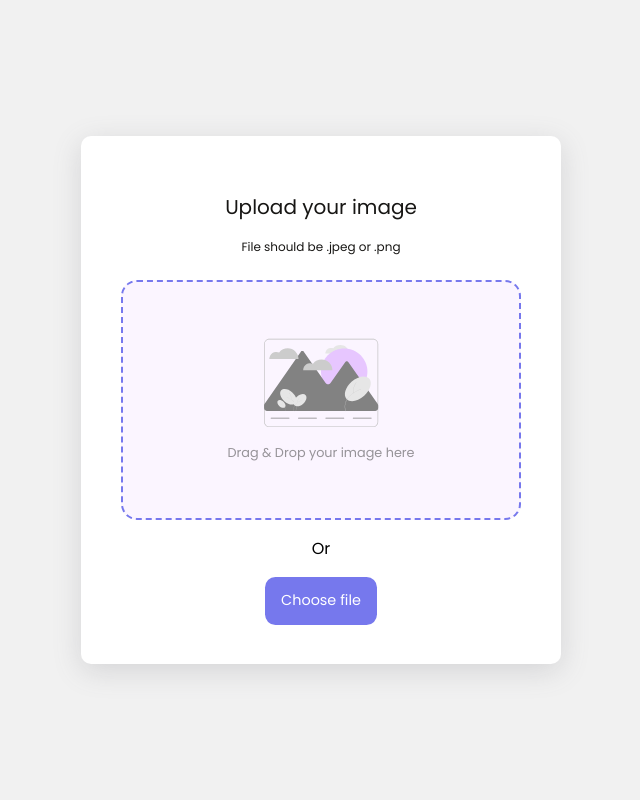
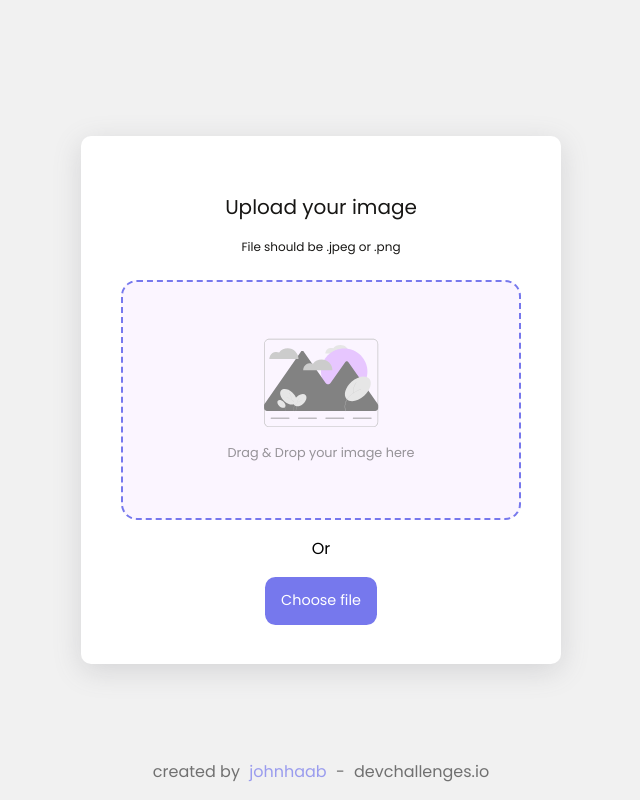
Before and after one commit to Simon-zps/Image-Uploader, a React (Create React App) app: page / in a window 1280 px wide. Shown: the whole page, without its empty margins (319-959 px from the left). Built offline with nearby package versions, Linux system fonts and the light colour scheme.

Commit message:
Final update

```diff
--- a/src/components/Home/Home.jsx
+++ b/src/components/Home/Home.jsx
@@ -11,36 +11,25 @@ import "./Home.scss";
 
 const Home = ({ setLoading, handleHasResults }) => {
   const [image, setImage] = useState(null);
-  const [imageDD, setImageDD] = useState(null);
   const [errMsg, setErrorMsg] = useState(null);
   const [hasErr, setErr] = useState(false);
 
-  useEffect(() => {
-    if (imageDD === null) {
-      return;
-    }
-
-    uploadImage(imageDD);
-    // eslint-disable-next-line react-hooks/exhaustive-deps
-  }, [imageDD]);
-
-  const uploadImage = () => {
-    if (image === null) return;
+  const uploadImage = (file) => {
+    if (!file) return;
     setLoading(true);
     const imageRef = ref(storage, `images/${uuidv4()}`);
-    uploadBytes(imageRef, image).then(() => {
+    uploadBytes(imageRef, file).then(() => {
       handleHasResults();
     });
   };
 
   const DragDrop = () => {
+    const [file, setFile] = useState(null);
+
     const onDrop = useCallback((acceptedFiles) => {
-      setImageDD(acceptedFiles[0]);
-      handleDragDrop();
-      console.log(
-        "successfully ran Drag & Drop function --- Output:",
-        setImageDD
-      );
+      setErr(false);
+      setFile(acceptedFiles[0]);
+      handleDragDrop(acceptedFiles[0]);
     }, []);
     const { getRootProps, getInputProps, isDragActive } = useDropzone({
       onDrop,
@@ -61,14 +50,14 @@ const Home = ({ setLoading, handleHasResults }) => {
     );
   };
 
-  const handleDragDrop = () => {
-    const file = imageDD;
+  const handleDragDrop = (file) => {
     console.log(file);
     const allowedTypes = ["image/png", "image/jpeg", "image/jpg", "image/heic"];
 
     if (file && allowedTypes.includes(file.type)) {
       setImage(file);
-      uploadImage();
+      uploadImage(file);
+      setErr(false);
     } else {
       setErr(true);
       showErrMsg();
@@ -81,7 +70,7 @@ const Home = ({ setLoading, handleHasResults }) => {
 
     if (file && allowedTypes.includes(file.type)) {
       setImage(file);
-      uploadImage();
+      uploadImage(file);
     } else {
       setErr(true);
       showErrMsg();
@@ -174,6 +163,17 @@ const Home = ({ setLoading, handleHasResults }) => {
           onChange={(e) => handleImageChange(e)}
         />
       </div>
+      <div className="branding">
+        created by{" "}
+        <span>
+          {" "}
+          <a href="twitter.com/johnlhaab">johnhaab</a>
+        </span>{" "}
+        -{" "}
+        <a className="link" href="devChallenges.io">
+          devchallenges.io
+        </a>
+      </div>
     </div>
   );
 };
--- a/src/components/Home/Home.scss
+++ b/src/components/Home/Home.scss
@@ -144,3 +144,32 @@ $main-font: "Poppins", sans-serif;
     width: 25rem;
   }
 }
+
+.branding {
+  position: absolute;
+  bottom: 0;
+  left: 50%;
+  transform: translateX(-50%);
+
+  padding-bottom: 1rem;
+
+  color: #00000088;
+}
+
+span {
+  padding-left: 5px;
+  padding-right: 5px;
+}
+
+a {
+  color: rgba(118, 120, 237, 0.704);
+
+  text-decoration: none;
+}
+
+.link {
+  text-decoration: none;
+  color: rgba(0, 0, 0, 0.533);
+
+  padding-left: 5px;
+}
--- a/src/components/Result/Result.jsx
+++ b/src/components/Result/Result.jsx
@@ -78,6 +78,17 @@ const Result = (props) => {
           </div>
         </div>
       </motion.div>
+      <div className="branding">
+        created by{" "}
+        <span>
+          {" "}
+          <a href="twitter.com/johnlhaab">johnhaab</a>
+        </span>{" "}
+        -{" "}
+        <a className="link" href="devChallenges.io">
+          devchallenges.io
+        </a>
+      </div>
     </div>
   );
 };
--- a/src/components/Result/Result.scss
+++ b/src/components/Result/Result.scss
@@ -118,3 +118,32 @@ $main-font: "Poppins", sans-serif;
         }
     }
 }
+
+.branding {
+    position: absolute;
+    bottom: 0;
+    left: 50%;
+    transform: translateX(-50%);
+
+    padding-bottom: 1rem;
+
+    color: #00000088;
+  }
+
+  span {
+    padding-left: 5px;
+    padding-right: 5px;
+  }
+
+  a {
+    color: rgba(118, 120, 237, 0.704);
+
+    text-decoration: none;
+  }
+
+  .link {
+    text-decoration: none;
+    color: rgba(0, 0, 0, 0.533);
+
+    padding-left: 5px;
+  }
--- a/src/components/Uploading/Uploading.jsx
+++ b/src/components/Uploading/Uploading.jsx
@@ -19,6 +19,17 @@ const Uploading = () => {
             </Box>
           </div>
         </div>
+        <div className="branding">
+          created by{" "}
+          <span>
+            {" "}
+            <a href="twitter.com/johnlhaab">johnhaab</a>
+          </span>{" "}
+          -{" "}
+          <a className="link" href="devChallenges.io">
+            devchallenges.io
+          </a>
+        </div>
       </div>
     </motion.div>
   );
--- a/src/components/Uploading/Uploading.scss
+++ b/src/components/Uploading/Uploading.scss
@@ -52,3 +52,32 @@ $main-font: "Poppins", sans-serif;
         background-color: $main-color;
     }
 }
+
+.branding {
+    position: absolute;
+    bottom: 0;
+    left: 50%;
+    transform: translateX(-50%);
+
+    padding-bottom: 1rem;
+
+    color: #00000088;
+  }
+
+  span {
+    padding-left: 5px;
+    padding-right: 5px;
+  }
+
+  a {
+    color: rgba(118, 120, 237, 0.704);
+
+    text-decoration: none;
+  }
+
+  .link {
+    text-decoration: none;
+    color: rgba(0, 0, 0, 0.533);
+
+    padding-left: 5px;
+  }
```
Also changed, not shown: src/App.js (+11 -5 lines).
